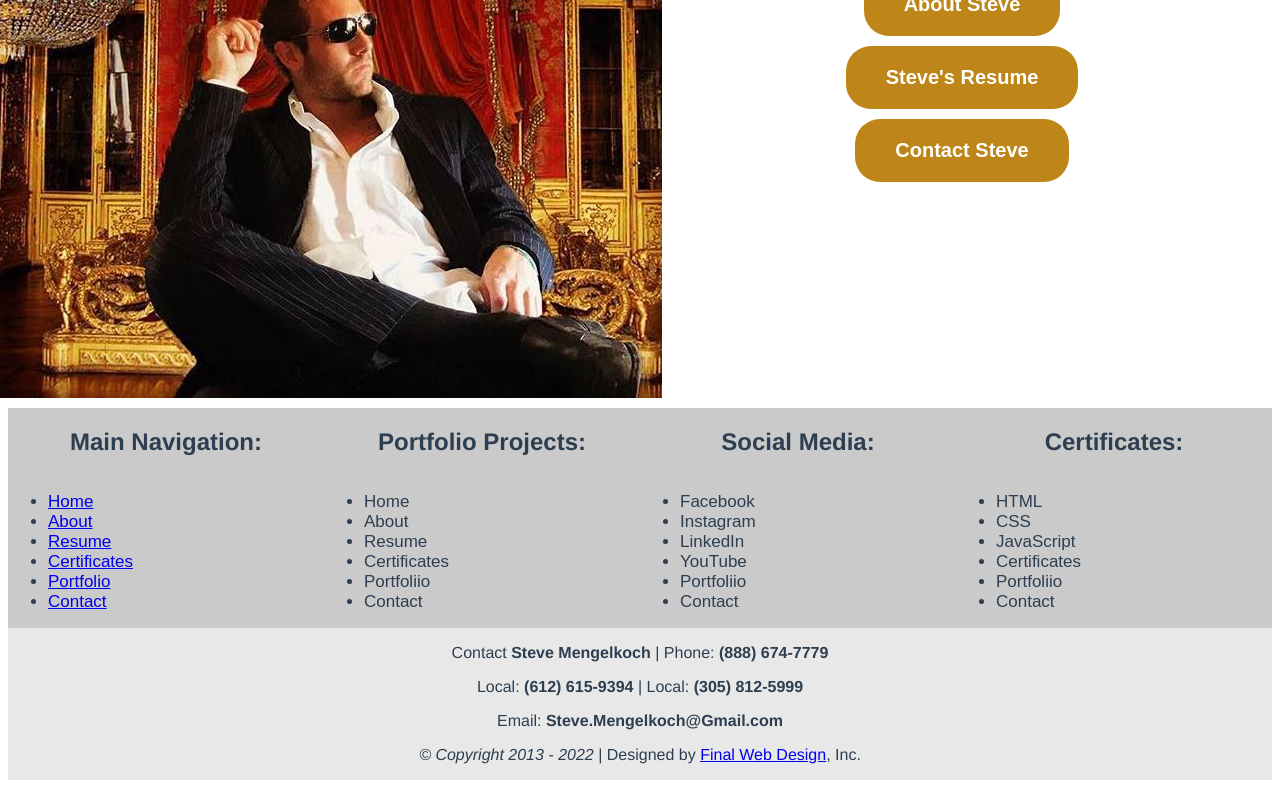
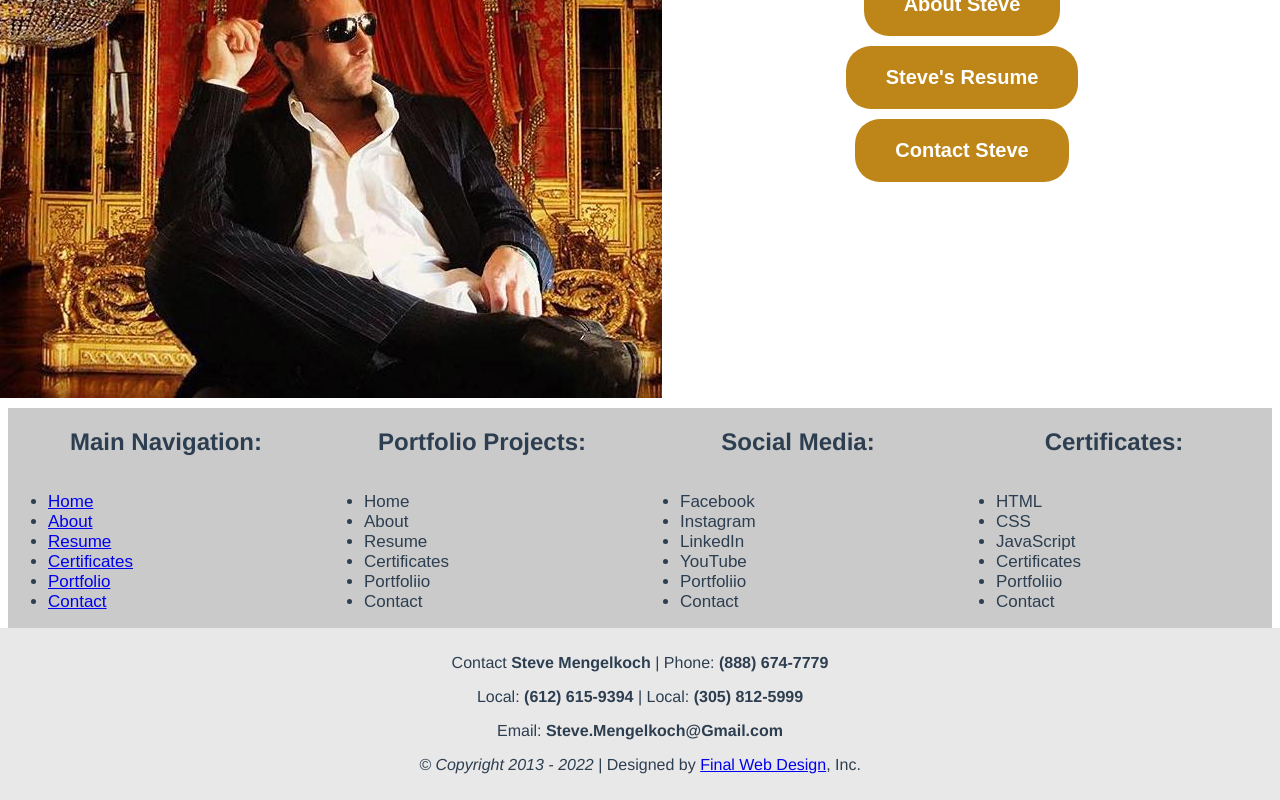
Before and after one commit to finalwebdesign/stevemengelkoch, a Vue app: page / in a window 1280 px wide. Shown: the part 1184-1984 px from the top of the page. Built offline with nearby package versions, Linux system fonts and the light colour scheme.

Commit message:
Copyright Styling

```diff
--- a/src/components/Copyright.vue
+++ b/src/components/Copyright.vue
@@ -34,5 +34,7 @@ export default defineComponent({
   background-color: #e9e8e8;
   width: 100%;
   float: left;
+  margin-left: -10px;
+  padding: 10px;
 }
 </style>
```
